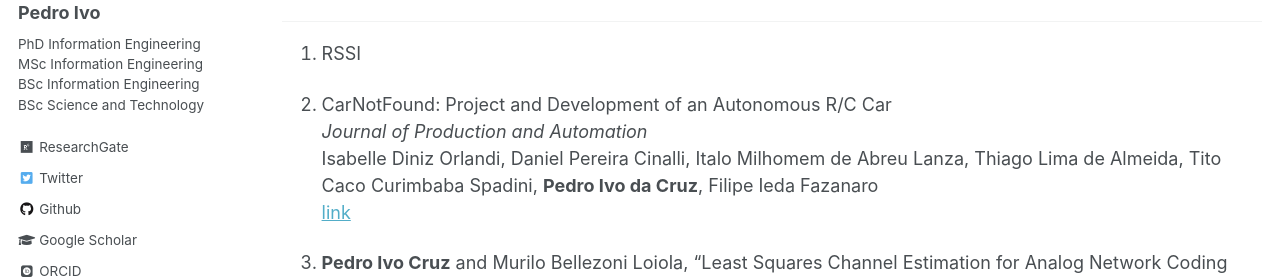
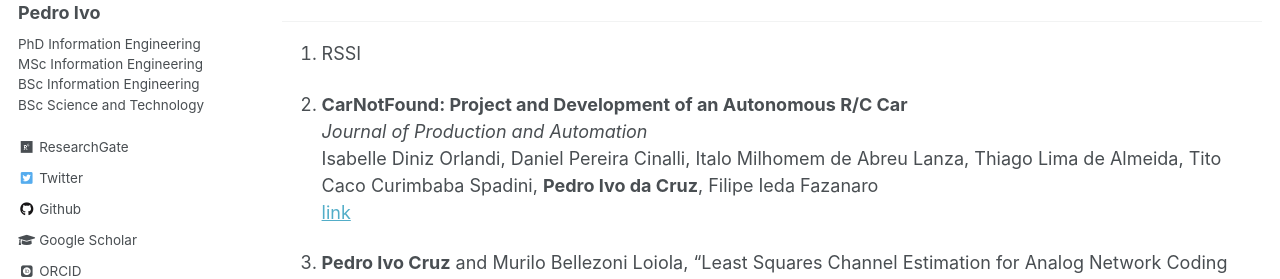
Before and after one commit to pedroidc/pedroidc.github.io, a Jekyll site: the page built from _pages/publications.md, in a window 1280 px wide. Shown: the part 260-539 px from the top of the page. Built offline with Jekyll 4.4.1, drawn with Linux system fonts in a browser that asks for light colours; some web fonts are replaced.

Commit message:
Title with boldface

```diff
--- a/_pages/publications.md
+++ b/_pages/publications.md
@@ -21,7 +21,7 @@ You can also find an updated list of my papers on [my Google Scholar profile](ht
 ------
 1. RSSI
 
-1. CarNotFound: Project and Development of an Autonomous R/C Car\
+1. **CarNotFound: Project and Development of an Autonomous R/C Car**\
 _Journal of Production and Automation_\
 Isabelle Diniz Orlandi, Daniel Pereira Cinalli, Italo Milhomem de Abreu Lanza, Thiago Lima de Almeida, Tito Caco Curimbaba Spadini, **Pedro Ivo da Cruz**, Filipe Ieda Fazanaro\
 [link](https://jpaut.com.br/carnotfound-project-and-development-of-an-autonomous-r-c-car-2/)
```
